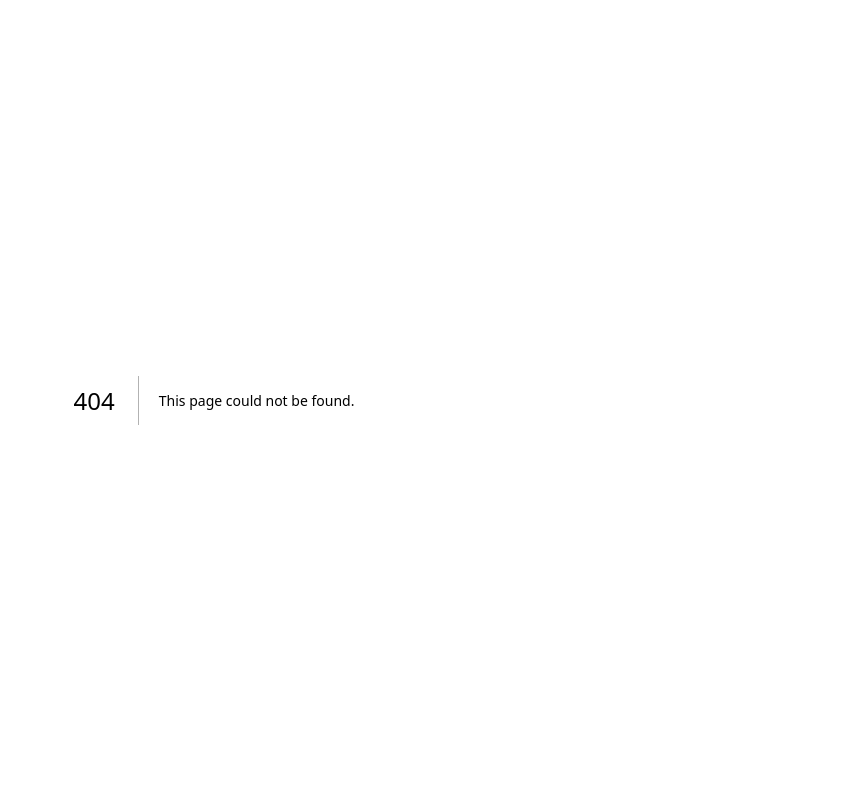
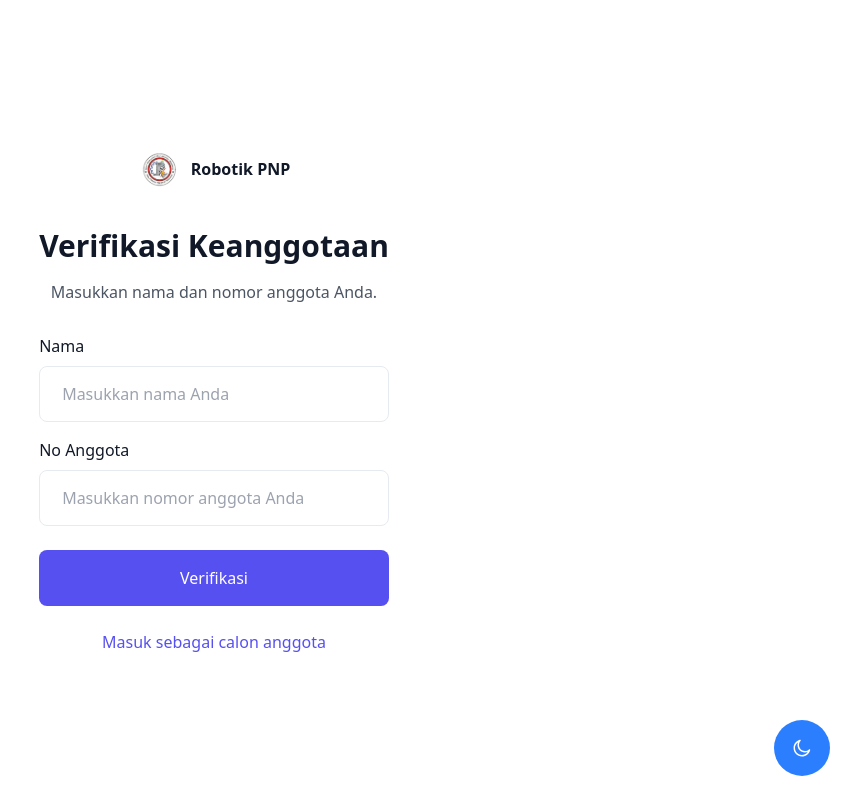
Before and after one commit to zakyrmh/robotik-pnp, a Next.js app: page /verification in a window 1280 px wide. Before the commit this address had no page. Shown: the whole page, without its empty margins (426-1280 px from the left). Built offline with nearby package versions, Linux system fonts and the light colour scheme; no server answers; the database is empty; sample sign-in values are in the browser's storage.

Commit message:
feat: verification user

```diff
--- a/app/(auth)/layout.tsx
+++ b/app/(auth)/layout.tsx
@@ -8,8 +8,8 @@ export default function AuthLayout({
   children: React.ReactNode;
 }) {
   return (
-    <div className="relative p-6 bg-white z-1 dark:bg-gray-900 sm:p-0">
-      <div className="relative flex lg:flex-row w-full h-screen justify-center flex-col  dark:bg-gray-900 sm:p-0">
+    <div className="relative flex items-center p-6 bg-white h-screen z-1 dark:bg-gray-900 sm:p-0">
+      <div className="relative flex lg:flex-row w-full justify-center flex-col  dark:bg-gray-900 sm:p-0">
         <div className="rounded-[10px] bg-white shadow-1 dark:bg-gray-dark dark:shadow-card">
           {children}
         </div>
--- /dev/null
+++ b/app/(auth)/verification/page.tsx
@@ -0,0 +1,184 @@
+"use client";
+
+import Link from "next/link";
+import Image from "next/image";
+import { useEffect, useState } from "react";
+import { useAuth } from "@/hooks/useAuth";
+import { db } from "@/lib/firebaseConfig";
+import { useRouter } from "next/navigation";
+import InputGroup from "@/components/FormElements/InputGroup";
+import { doc, updateDoc, setDoc, getDoc, where, collection, query, getDocs, deleteDoc } from "firebase/firestore";
+
+export default function Verification() {
+  const router = useRouter();
+  const { user, loading: authLoading } = useAuth();
+  const [name, setName] = useState("");
+  const [memberNo, setMemberNo] = useState("");
+  const [loading, setLoading] = useState(false);
+
+  useEffect(() => {
+    if (!authLoading) {
+      if (!user) {
+        router.push("/login");
+      }
+    }
+  }, [authLoading, user, router]);
+
+  useEffect(() => {
+    const checkVerificationStatus = async () => {
+      if (user && !authLoading) {
+        const userDoc = await getDoc(doc(db, "users", user.uid));
+        if (userDoc.exists() && userDoc.data()?.role) {
+          router.push("/dashboard");
+        }
+      }
+    };
+    checkVerificationStatus();
+  }, [user, authLoading, router]);
+
+  const handleVerify = async (e: React.FormEvent) => {
+    e.preventDefault();
+    if (!user) return alert("Silakan login terlebih dahulu.");
+
+    try {
+      setLoading(true);
+
+      const membersRef = collection(db, "members");
+      const q = query(
+        membersRef,
+        where("name", "==", name.trim()),
+        where("memberNo", "==", memberNo.trim())
+      )
+
+      const querySnapshot = await getDocs(q);
+
+      if (querySnapshot.empty) {
+        alert("Nama dan Nomor Anggota tidak ditemukan.");
+        setLoading(false);
+        return;
+      }
+
+      const memberData = querySnapshot.docs[0].data();
+
+      const userRef = doc(db, "users", user.uid);
+      await setDoc(userRef, {
+        ...memberData,
+        email: user.email || "",
+        role: "member",
+      });
+
+      await deleteDoc(doc(db, "members", querySnapshot.docs[0].id));
+
+      alert("Verifikasi berhasil! Anda terdaftar sebagai anggota.");
+      router.push("/dashboard");
+    } catch (error) {
+      console.error(error);
+      alert("Terjadi kesalahan saat verifikasi.");
+    } finally {
+      setLoading(false);
+    }
+  };
+
+  const handleProspective = async () => {
+    if (!user) return alert("Silakan login terlebih dahulu.");
+
+    try {
+      const userRef = doc(db, "users", user.uid);
+
+      const docSnap = await getDoc(userRef);
+      if (!docSnap.exists()) {
+        await setDoc(userRef, {
+          role: "prospective members",
+        });
+      } else {
+        await updateDoc(userRef, {
+          role: "prospective members",
+        });
+      }
+
+      alert("Anda masuk sebagai calon anggota.");
+      router.push("/dashboard");
+    } catch (error) {
+      console.error(error);
+      alert("Terjadi kesalahan saat mengatur status calon anggota.");
+    }
+  };
+
+  return (
+    <div className="flex max-h-fit flex-col items-center justify-center overflow-hidden">
+      <div className="no-scrollbar overflow-y-auto">
+        <div className="mx-auto w-full max-w-[480px]">
+          <div className="text-center">
+            <div className="rounded-xl bg-white p-4 shadow-card-10 dark:bg-gray-dark lg:p-7.5 xl:p-12.5">
+              <Link
+                className="flex justify-center items-center gap-2 mx-auto mb-7.5"
+                href="/"
+              >
+                <Image
+                  alt="Logo"
+                  width={45}
+                  height={45}
+                  src="/images/logo/logo.webp"
+                />
+                <span className="font-semibold text-dark dark:text-white">
+                  Robotik PNP
+                </span>
+              </Link>
+
+              <h1 className="mb-2.5 text-3xl font-black leading-[48px] text-dark dark:text-white">
+                Verifikasi Keanggotaan
+              </h1>
+
+              <p className="mb-7.5 text-dark-4 dark:text-dark-6">
+                Masukkan nama dan nomor anggota Anda.
+              </p>
+
+              <form onSubmit={handleVerify}>
+                <InputGroup
+                  type="text"
+                  label="Nama"
+                  className="text-left mb-4 [&_input]:py-[15px]"
+                  placeholder="Masukkan nama Anda"
+                  name="name"
+                  value={name}
+                  handleChange={(e) => setName(e.target.value)}
+                />
+
+                <InputGroup
+                  type="text"
+                  label="No Anggota"
+                  className="text-left mb-6 [&_input]:py-[15px]"
+                  placeholder="Masukkan nomor anggota Anda"
+                  name="memberNo"
+                  value={memberNo}
+                  handleChange={(e) => setMemberNo(e.target.value)}
+                />
+
+                <div className="mb-4.5">
+                  <button
+                    type="submit"
+                    className="flex w-full cursor-pointer items-center justify-center gap-2 rounded-lg bg-primary p-4 font-medium text-white transition hover:bg-opacity-90"
+                  >
+                    {loading ? "Memverifikasi..." : "Verifikasi"}
+                    {loading && (
+                      <span className="inline-block h-4 w-4 animate-spin rounded-full border-2 border-solid border-white border-t-transparent dark:border-t-transparent" />
+                    )}
+                  </button>
+                </div>
+              </form>
+              <div className="mt-6 text-center text-gray-500">
+                <button
+                  type="button"
+                  onClick={handleProspective}
+                  className="text-primary cursor-pointer"
+                >
+                  Masuk sebagai calon anggota
+                </button>
+              </div>
+            </div>
+          </div>
+        </div>
+      </div>
+    </div>
+  );
+}
--- a/components/Auth/SigninWithPassword.tsx
+++ b/components/Auth/SigninWithPassword.tsx
@@ -4,9 +4,15 @@ import Link from "next/link";
 import React, { useState } from "react";
 import InputGroup from "../FormElements/InputGroup";
 import { Checkbox } from "../FormElements/checkbox";
-import { browserLocalPersistence, browserSessionPersistence, setPersistence, signInWithEmailAndPassword } from "firebase/auth";
-import { auth } from "@/lib/firebaseConfig";
+import {
+  browserLocalPersistence,
+  browserSessionPersistence,
+  setPersistence,
+  signInWithEmailAndPassword,
+} from "firebase/auth";
+import { auth, db } from "@/lib/firebaseConfig";
 import { useRouter } from "next/navigation";
+import { doc, getDoc } from "firebase/firestore";
 
 export default function SigninWithPassword() {
   const router = useRouter();
@@ -23,11 +29,31 @@ export default function SigninWithPassword() {
     setError("");
 
     try {
-      await setPersistence(auth, remember ? browserLocalPersistence : browserSessionPersistence);
-      await signInWithEmailAndPassword(auth, email, password);
+      await setPersistence(
+        auth,
+        remember ? browserLocalPersistence : browserSessionPersistence
+      );
+      const userCredential = await signInWithEmailAndPassword(
+        auth,
+        email,
+        password
+      );
+      const uid = userCredential.user.uid;
+
+      const userDoc = await getDoc(doc(db, "users", uid));
+
+      if (!userDoc.exists()) {
+        router.replace("/verification");
+      } else {
+        const userData = userDoc.data();
+        if (!userData.role) {
+          router.replace("/verification");
+        } else {
+          router.replace("/dashboard");
+        }
+      }
 
       clear();
-      router.push("/dashboard");
     } catch (err) {
       setError(err instanceof Error ? err.message : "Something went wrong.");
     } finally {
@@ -84,7 +110,9 @@ export default function SigninWithPassword() {
       </div>
 
       {error && (
-        <p className="text-red-500 text-center text-sm font-light mb-5">{error}</p>
+        <p className="text-red-500 text-center text-sm font-light mb-5">
+          {error}
+        </p>
       )}
 
       <div className="mb-4.5">
--- a/components/Auth/SignupWithPassword.tsx
+++ b/components/Auth/SignupWithPassword.tsx
@@ -69,7 +69,7 @@ export default function SignupWithPassword() {
   return (
     <form onSubmit={handleSubmit}>
       <InputGroup
-        type="name"
+        type="text"
         label="Name"
         className="mb-4 [&_input]:py-[15px]"
         placeholder="Enter your full name"
--- /dev/null
+++ b/hooks/useAuth.ts
@@ -0,0 +1,21 @@
+"use client";
+
+import { useEffect, useState } from "react";
+import { onAuthStateChanged, User } from "firebase/auth";
+import { auth } from "@/lib/firebaseConfig";
+
+export function useAuth() {
+  const [user, setUser] = useState<User | null>(null);
+  const [loading, setLoading] = useState(true);
+
+  useEffect(() => {
+    const unsubscribe = onAuthStateChanged(auth, (currentUser) => {
+      setUser(currentUser);
+      setLoading(false);
+    });
+
+    return () => unsubscribe();
+  }, []);
+
+  return { user, loading };
+}
```
